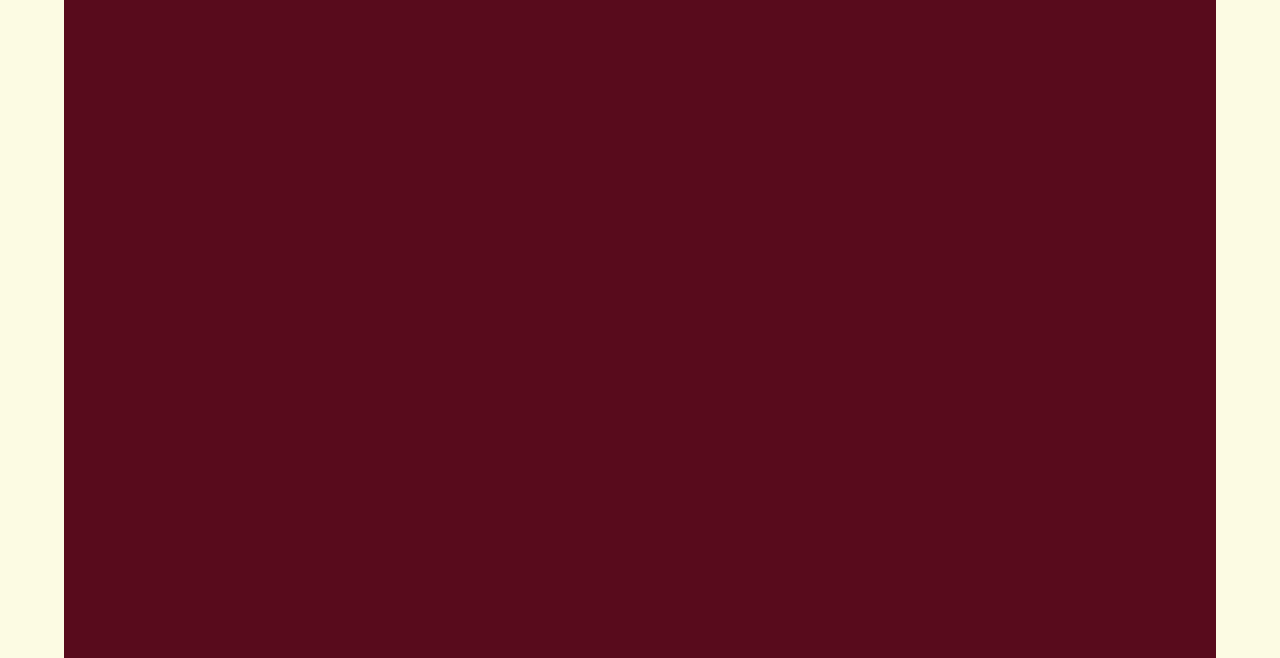
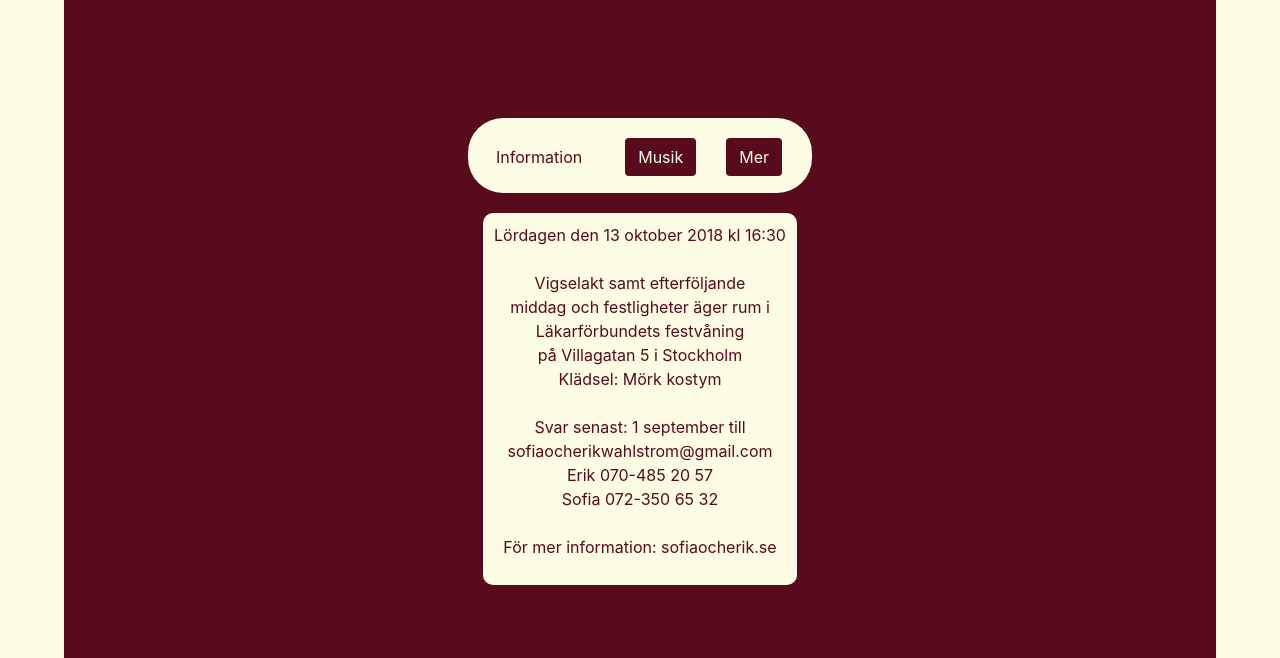
Before and after one commit to olleboll/sofiaocherik, a website: page public/index.html in a window 1280 px wide. Shown: the part 592-1250 px from the top of the page. Drawn offline with nearby package versions, Linux system fonts and the light colour scheme.

Commit message:
starts to look like something

```diff
--- a/public/index.html
+++ b/public/index.html
@@ -12,7 +12,7 @@
 <body>
   <div id="top" class="top" >
     <div id="toptext" class="top-text">
-      <p>Sofia & Erik</p>
+      <p>Sofia Nilsson & Erik Wahlström</p>
     </div>
     <div class="top-border">
     </div>
@@ -22,7 +22,7 @@
       <div class="row">
         <div class="col-sm-12">
           <div class="header-text">
-            <p>Sofia & Erik</p>
+            <p>Sofia Nilsson<br>&<br>Erik Wahlström</p>
           </div>
         </div>
       </div>
@@ -31,6 +31,52 @@
 
   <section>
     <div class="container middle-container">
+      <!-- here goes tabs
+      ***
+      -->
+      <div class="row">
+        <div class="col-sm-4 offset-sm-4 nav">
+          <div class="item">
+            <button onclick="itemClick(0);" class="btn btn-item-active">Information</button>
+          </div>
+          <div class="item">
+            <button onclick="itemClick(1);"  class="btn btn-item">Musik</button>
+          </div>
+          <div class="item">
+            <button onclick="itemClick(2);"  class="btn btn-item">Mer</button>
+          </div>
+        </div>
+      </div>
+      <div class="row">
+        <div class="col-sm-12 seperator">
+        </div>
+      </div>
+      <div class="row ">
+        <div class="col-sm-4 offset-sm-4">
+          <div id="0" class=" content">
+            <p class="content-text">Lördagen den 13 oktober 2018 kl 16:30<br><br>
+
+            Vigselakt samt efterföljande<br>
+            middag och festligheter äger rum i<br>
+            Läkarförbundets festvåning<br>
+            på Villagatan 5 i Stockholm<br>
+            Klädsel: Mörk kostym<br><br>
+            Svar senast: 1 september till<br>
+            sofiaocherikwahlstrom@gmail.com<br>
+            Erik 070-485 20 57<br>
+            Sofia 072-350 65 32<br><br>
+
+            För mer information: sofiaocherik.se
+            </p>
+          </div>
+          <div id="1" class="col-sm-4 offset-sm-4 content">
+            <p class="content-text">Här ska man kunna skriva in fösölag på musik typ..</p>
+          </div>
+          <div id="2" class="col-sm-4 offset-sm-4 content">
+            <p class="content-text">Här är lite anna info</p>
+          </div>
+        </div>
+      </div>
     </div>
   </section>
 
--- a/public/script.js
+++ b/public/script.js
@@ -1,6 +1,8 @@
 window.onload = function(){
   window.addEventListener('scroll', pinnNames)
   $('#top').hide()
+  var contents = document.getElementById('0')
+  contents.className = 'content active-content'
 }
 
 function pinnNames(){
@@ -39,3 +41,23 @@ function fade(element) {
         op -= op * 0.1;
     }, 50);
 }
+
+
+function itemClick(e) {
+  console.log(e)
+  var allButtons = document.querySelectorAll('.nav button')
+  for (var i = 0; i < allButtons.length; i++) {
+    var btn = allButtons[i]
+    btn.className = 'btn btn-item'
+  }
+  allButtons[e].className = 'btn btn-item-active'
+  console.log(allButtons)
+  var allContent = document.querySelectorAll('.content')
+  for (var i = 0; i < allContent.length; i++) {
+    var c = allContent[i]
+    c.className = 'content'
+  }
+  var active = document.getElementById(e)
+  active.className = 'content active-content'
+  return false
+}
--- a/public/styles.css
+++ b/public/styles.css
@@ -1,6 +1,6 @@
 @font-face {
     font-family: wedding;
-    src: url(fonts/Respective.ttf);
+    src: url(fonts/VIVALDII.ttf);
 }
 
 body {
@@ -29,9 +29,6 @@ body {
   color: #FCFBE3;
   height: 600px;
   width: 100%;
-  display: flex;
-  align-items: center;
-  justify-content: center;
   border-radius: 0;
   border: 60px solid #580b1c;
 }
@@ -39,6 +36,7 @@ body {
 .header-text {
   font-size: 5rem;
   font-family: wedding;
+  text-align: center;
 }
 
 
@@ -64,3 +62,52 @@ body {
   justify-content: center;
   padding: 5px;
 }
+
+.content {
+  display: none;
+  border-radius: 10px;
+  padding: 10px;
+  text-align: center;
+  max-width: 400px;
+  background-color: #FCFBE3;
+}
+
+.active-content {
+  display:block
+}
+
+.content-text {
+  color: #580b1c;
+}
+
+.nav {
+  background-color: #FCFBE3;
+  width: 100%;
+  height: 75px;
+  color: #580b1c;
+  border-radius: 35px;
+  text-align: center;
+}
+
+.btn-item {
+  background-color: #580b1c;
+  color: #FCFBE3;
+}
+
+.btn-item-active {
+  background-color: #FCFBE3;
+  color: #580b1c;
+}
+
+.item {
+  margin: 0 auto;
+  text-align: center;
+  padding-top: 20px;
+  padding-bottom: 20px;
+}
+
+.seperator {
+  height: 20px;
+  width: 100%;
+  background-color: #580b1c;
+}
```
Also changed, not shown: public/fonts/VIVALDII.TTF (added), 1 other file.
